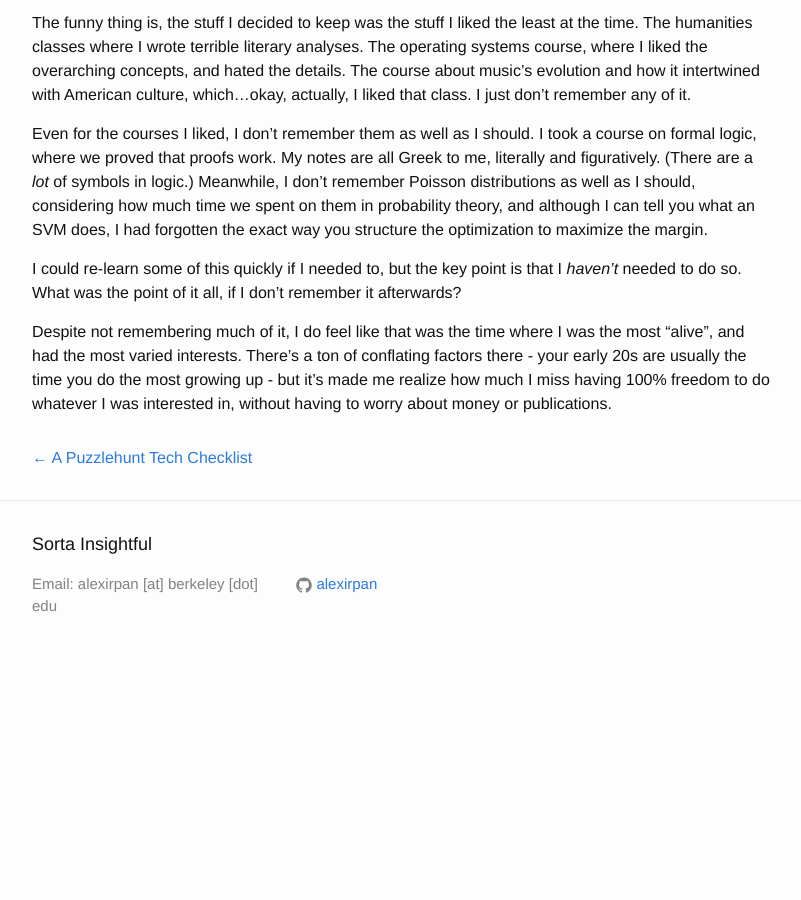
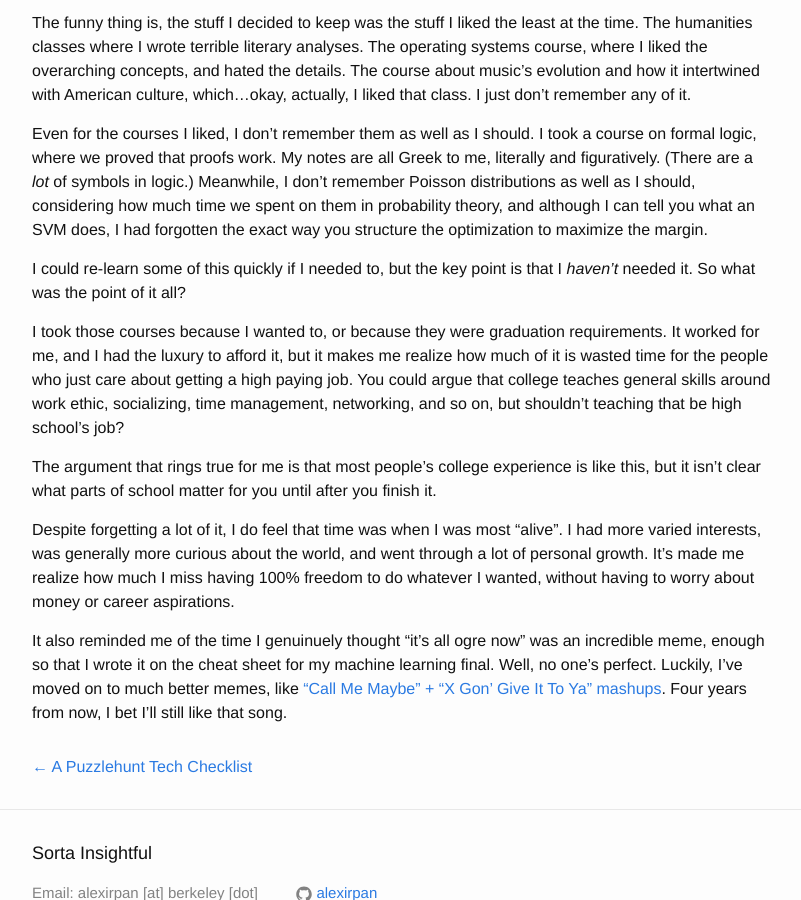
Before and after one commit to alexirpan/alexirpan.github.io, a Jekyll site: the page built from _posts/2020-03-21-spring-cleaning.markdown, in a window 1280 px wide and 900 px high, scrolled down 908 px. Shown: the whole window, without its empty margins (238-1039 px from the left). Built offline with Jekyll 4.4.1, drawn with Linux system fonts in a browser that asks for light colours; nearby versions of some CDN libraries; before the commit the page ends 1586 px from its top, so only the background shows below that.

Commit message:
Got to ending, revising check

```diff
--- a/_posts/2020-03-21-spring-cleaning.markdown
+++ b/_posts/2020-03-21-spring-cleaning.markdown
@@ -63,12 +63,27 @@ I had forgotten the exact way you structure the optimization to maximize the
 margin.
 
 I could re-learn some of this quickly if I needed to, but the key point is that
-I *haven't* needed to do so. What was the point of it all, if I don't remember
-it afterwards?
+I *haven't* needed it. So what was the point of it all?
 
-Despite not remembering much of it, I do feel like that was the time where
-I was the most "alive", and had the most varied interests. There's a ton of
-conflating factors there - your early 20s are usually the time you do the most
-growing up - but it's made me realize how much I miss having 100% freedom to
-do whatever I was interested in, without having to worry about money or
-publications.
+I took those courses because I wanted to, or because they were graduation
+requirements. It worked for me, and I had the luxury to afford it, but it makes
+me realize how much of it is wasted time for the people who just care about
+getting a high paying job. You could argue that college teaches general skills
+around work ethic, socializing, time management, networking, and so on, but
+shouldn't teaching that be high school's job?
+
+The argument that rings true for me is that most people's college experience
+is like this, but it isn't clear what parts of school matter for you until after
+you finish it.
+
+Despite forgetting a lot of it, I do feel that time was when I was most
+"alive". I had more varied interests, was generally more curious about the world,
+and went through a lot of personal growth. It's made me realize how much I miss
+having 100% freedom to do whatever I wanted, without having to worry about
+money or career aspirations.
+
+It also reminded me of the time I genuinuely thought "it's all ogre now" was
+an incredible meme, enough so that I wrote it on the cheat sheet for my machine
+learning final. Well, no one's perfect. Luckily, I've moved on to much better
+memes, like ["Call Me Maybe" + "X Gon' Give It To Ya" mashups](https://www.youtube.com/watch?v=Fegs-XVKgnM).
+Four years from now, I bet I'll still like that song.
```
